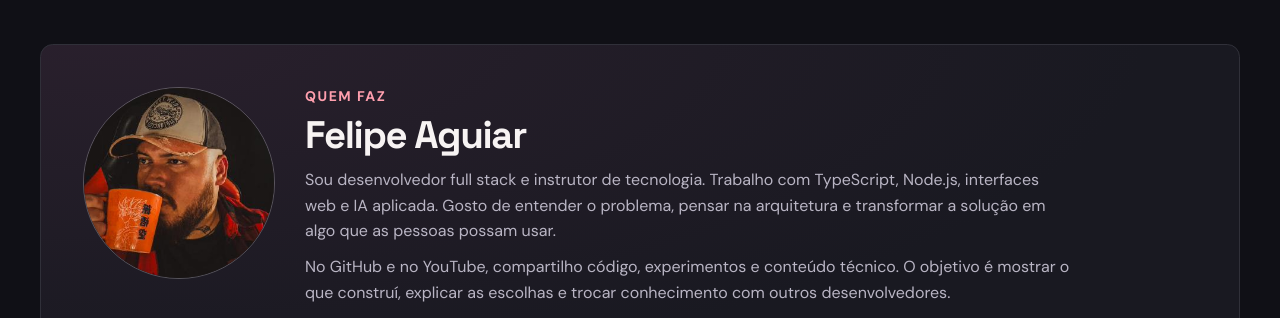
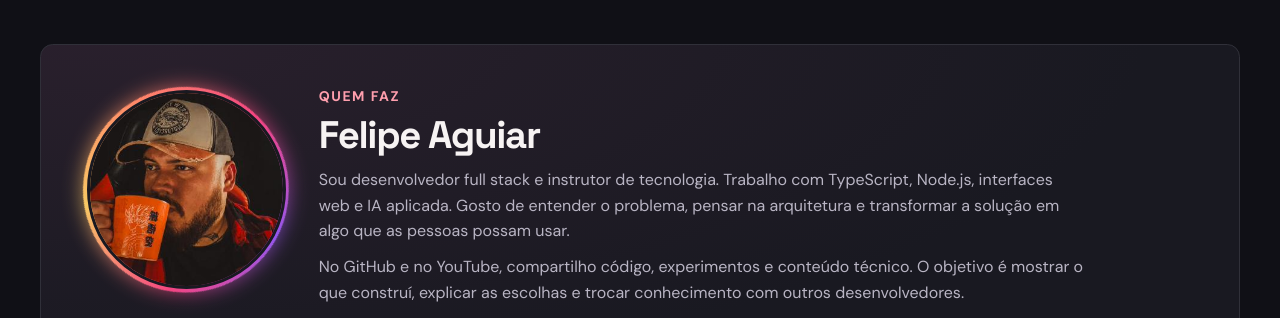
Before and after one commit to felipeAguiarCode/apps, a plain HTML site: page index.html in a window 1280 px wide. Shown: the part 1728-2046 px from the top of the page. Drawn offline with Linux system fonts and the light colour scheme; no server answers.

Commit message:
Anima o anel do avatar na seção Quem faz

```diff
--- a/assets/css/portfolio.css
+++ b/assets/css/portfolio.css
@@ -722,6 +722,12 @@ section[id], figure[id] { scroll-margin-top: 1.5rem; }
 .footer-bottom nav { gap: .45rem 1rem; }
 .footer-bottom nav a { font-size: .86rem; }
 
+@property --avatar-progress {
+  syntax: "<angle>";
+  inherits: true;
+  initial-value: 1turn;
+}
+
 .about-me {
   display: grid;
   grid-template-columns: auto minmax(0, 1fr);
@@ -733,7 +739,51 @@ section[id], figure[id] { scroll-margin-top: 1.5rem; }
   border-radius: .8rem;
   background: radial-gradient(ellipse at 5% -5%, #2a202d 0%, var(--surface) 65%);
 }
-.about-photo { width: clamp(9rem, 16vw, 12rem); height: auto; aspect-ratio: 1; object-fit: cover; border: 1px solid #ffffff40; border-radius: 50%; }
+.about-avatar {
+  --avatar-size: clamp(9rem, 16vw, 12rem);
+  --avatar-gradient: conic-gradient(from .08turn, #f8c964, #ff8669, #f44582, #9557ef, #f44582, #f8c964);
+  --avatar-reveal-duration: .36s;
+  position: relative;
+  isolation: isolate;
+  width: calc(var(--avatar-size) + .86rem);
+  aspect-ratio: 1;
+  padding: .21rem;
+  transition: --avatar-progress var(--avatar-reveal-duration) ease-out;
+}
+.about-avatar::before,
+.about-avatar::after {
+  position: absolute;
+  inset: 0;
+  border-radius: 50%;
+  background: var(--avatar-gradient);
+  pointer-events: none;
+  content: '';
+}
+.about-avatar::before {
+  z-index: -1;
+  mask-image: conic-gradient(#000 0turn var(--avatar-progress, 1turn), transparent var(--avatar-progress, 1turn) 1turn);
+}
+.about-avatar::after {
+  z-index: -2;
+  filter: blur(.6rem);
+  opacity: 0;
+  transition: opacity .4s ease var(--avatar-reveal-duration);
+}
+.about-avatar.is-ring-complete::before,
+.about-avatar.is-ring-complete::after {
+  animation: avatar-ring-colors 7.2s linear var(--avatar-reveal-duration) infinite;
+}
+.about-avatar.is-ring-complete::after { opacity: .68; }
+@keyframes avatar-ring-colors { to { transform: rotate(1turn); } }
+
+.about-photo {
+  width: 100%;
+  height: auto;
+  aspect-ratio: 1;
+  object-fit: cover;
+  border: .22rem solid var(--surface);
+  border-radius: 50%;
+}
 .about-copy h2 { margin: .45rem 0 .7rem; }
 .about-copy p:not(.kicker) { max-width: 70ch; color: var(--muted); }
 .about-copy p + p { margin-top: .65rem; }
@@ -812,10 +862,13 @@ section[id], figure[id] { scroll-margin-top: 1.5rem; }
   .footer-grid { padding-block: 1.55rem 1.2rem; gap: 1.3rem 1.1rem; }
   .footer-brand { grid-column: 1 / -1; }
   .about-me { grid-template-columns: minmax(0, 1fr); gap: 1rem; margin-top: 1.9rem; }
-  .about-photo { width: clamp(8rem, 28vw, 10rem); }
+  .about-avatar { --avatar-size: clamp(8rem, 28vw, 10rem); }
   .launcher-art::after { background: linear-gradient(0deg, #151829bb, transparent 24%); }
 }
 @media (prefers-reduced-motion: reduce) {
   *, *::before, *::after { scroll-behavior: auto !important; transition: none !important; }
   .hero-slide.is-current .featured-ribbon::after { animation: none; }
+  .about-avatar { --avatar-progress: 1turn !important; }
+  .about-avatar.is-ring-complete::before,
+  .about-avatar.is-ring-complete::after { animation: none; }
 }
--- a/assets/js/home.js
+++ b/assets/js/home.js
@@ -230,3 +230,25 @@ document.querySelectorAll('[data-repo-stars]').forEach(async link => {
     // Keep the link available if GitHub is temporarily unreachable.
   }
 });
+
+const avatarRing = document.querySelector('[data-avatar-ring]');
+if (avatarRing && 'IntersectionObserver' in window) {
+  let progress = 0;
+  avatarRing.style.setProperty('--avatar-progress', '0turn');
+
+  const revealThreshold = 0.9;
+  const thresholds = Array.from({ length: 19 }, (_, index) => index / 20);
+  const revealRing = new IntersectionObserver((entries, observer) => {
+    const next = Math.min(1, entries.at(-1).intersectionRatio / revealThreshold);
+    if (next <= progress) return;
+
+    progress = next;
+    avatarRing.style.setProperty('--avatar-progress', `${progress}turn`);
+    if (progress === 1) {
+      avatarRing.classList.add('is-ring-complete');
+      observer.disconnect();
+    }
+  }, { threshold: thresholds });
+
+  revealRing.observe(avatarRing);
+}
--- a/index.html
+++ b/index.html
@@ -179,7 +179,9 @@
   </section>
 
   <section class="about-me" id="sobre" aria-labelledby="about-me-title">
-    <img class="about-photo" src="assets/felipe-aguiar.jpg" width="192" height="192" loading="lazy" alt="Foto de Felipe Aguiar">
+    <div class="about-avatar" data-avatar-ring>
+      <img class="about-photo" src="assets/felipe-aguiar.jpg" width="192" height="192" loading="lazy" alt="Foto de Felipe Aguiar">
+    </div>
     <div class="about-copy">
       <p class="kicker">Quem faz</p>
       <h2 id="about-me-title">Felipe Aguiar</h2>
--- a/scripts/build-project-pages.mjs
+++ b/scripts/build-project-pages.mjs
@@ -256,7 +256,9 @@ function home() {
   </section>
 
   <section class="about-me" id="sobre" aria-labelledby="about-me-title">
-    <img class="about-photo" src="assets/felipe-aguiar.jpg" width="192" height="192" loading="lazy" alt="Foto de Felipe Aguiar">
+    <div class="about-avatar" data-avatar-ring>
+      <img class="about-photo" src="assets/felipe-aguiar.jpg" width="192" height="192" loading="lazy" alt="Foto de Felipe Aguiar">
+    </div>
     <div class="about-copy">
       <p class="kicker">Quem faz</p>
       <h2 id="about-me-title">Felipe Aguiar</h2>
```
